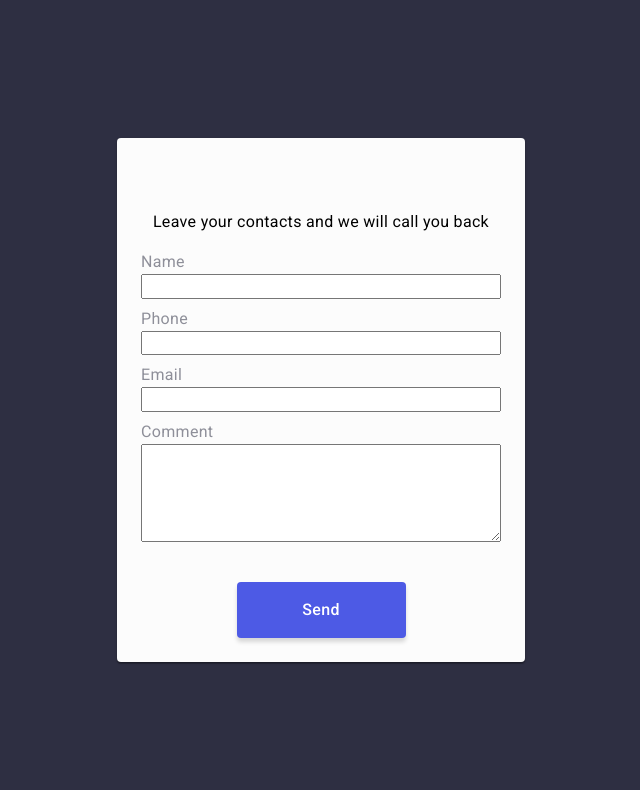
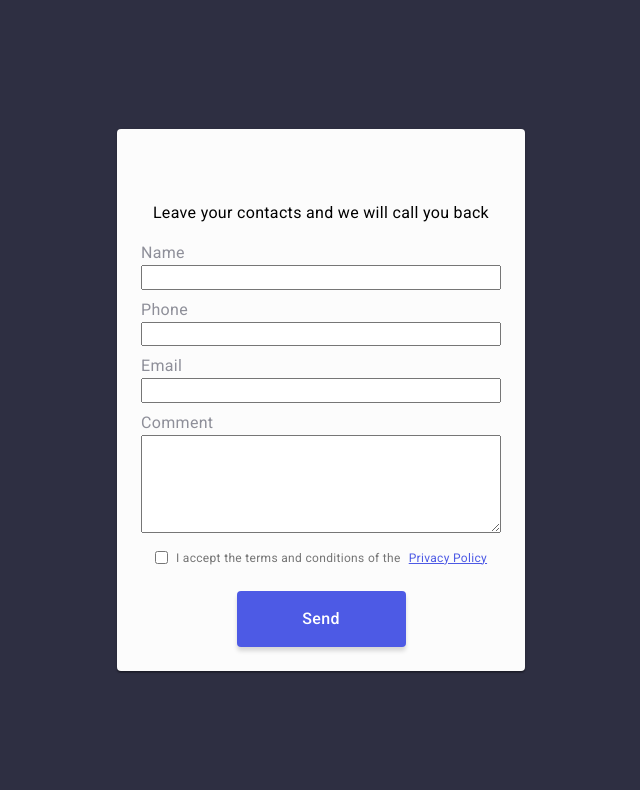
Before and after one commit to RocketReact/goit-markup-hw-05, a website built with Vite: page index.html in a window 1280 px wide. Shown: the top 790 px of the page, without its empty margins (319-959 px from the left). Built offline with nearby package versions, Linux system fonts and the light colour scheme.

Commit message:
privacy-policy-link

```diff
--- a/css/style.css
+++ b/css/style.css
@@ -27,6 +27,7 @@ body {
   --grey-opacity-15: #00000026;
   --grey-opacity-12: #0000001F;
   --grey-opacity-20: #00000033;
+  --grey-middle: #757575;
   --emerald: #31d0aa;
 
 }
@@ -487,3 +488,21 @@ img {
   min-width: 169px;
 
 }
+
+.checkbox-label {
+  display: flex;
+  justify-content: space-between;
+  align-items: center;
+  font-size: 12px;
+  gap: 8px;
+  color: var(--grey-middle)
+
+}
+.checkbox-input {
+  color: var(--grey-opacity-40);
+}
+
+.privacy-policy-link {
+  text-decoration: underline solid var(--blue);
+  color: var(--blue);
+}
--- a/index.html
+++ b/index.html
@@ -471,38 +471,47 @@
 
     <div class="modal-overlay">
       <form class="modal">
-        <label class="modal-title" >
+        <label class="modal-title">
           Leave your contacts and we will call you back
         </label>
         <div class="inputs">
+          <label class="input-label">
+            Name
+            <input type="text" />
+          </label>
 
           <label class="input-label">
-            Name
-            <input
-                    type="text">
+            Phone
+            <input type="text" />
           </label>
 
-            <label  class="input-label">
-              Phone
-              <input type="text">
+          <label class="input-label">
+            Email
+            <input type="text" />
           </label>
 
-            <label  class="input-label">
-                Email
-                <input type="text">
-              </label>
-
-            <label  class="input-label">
+          <label class="input-label">
             Comment
             <textarea
               class="textarea-modal"
               placeholder="Text input"
               rows="5"
               name="comment"
-            > </textarea>
+            >
+            </textarea>
           </label>
         </div>
-        <button class="btn-form"> Send </button>
+        <label class="checkbox-label">
+          <input class="checkbox-input" type="checkbox" value="accept" />
+          I accept the terms and conditions of the
+          <a
+            href="https://privacy-policy "
+            class="privacy-policy-link"
+            target="_blank"
+            >Privacy Policy</a
+          >
+        </label>
+        <button class="btn-form">Send</button>
       </form>
     </div>
   </body>
```
Lines whose indentation alone changed are shown as unchanged.
